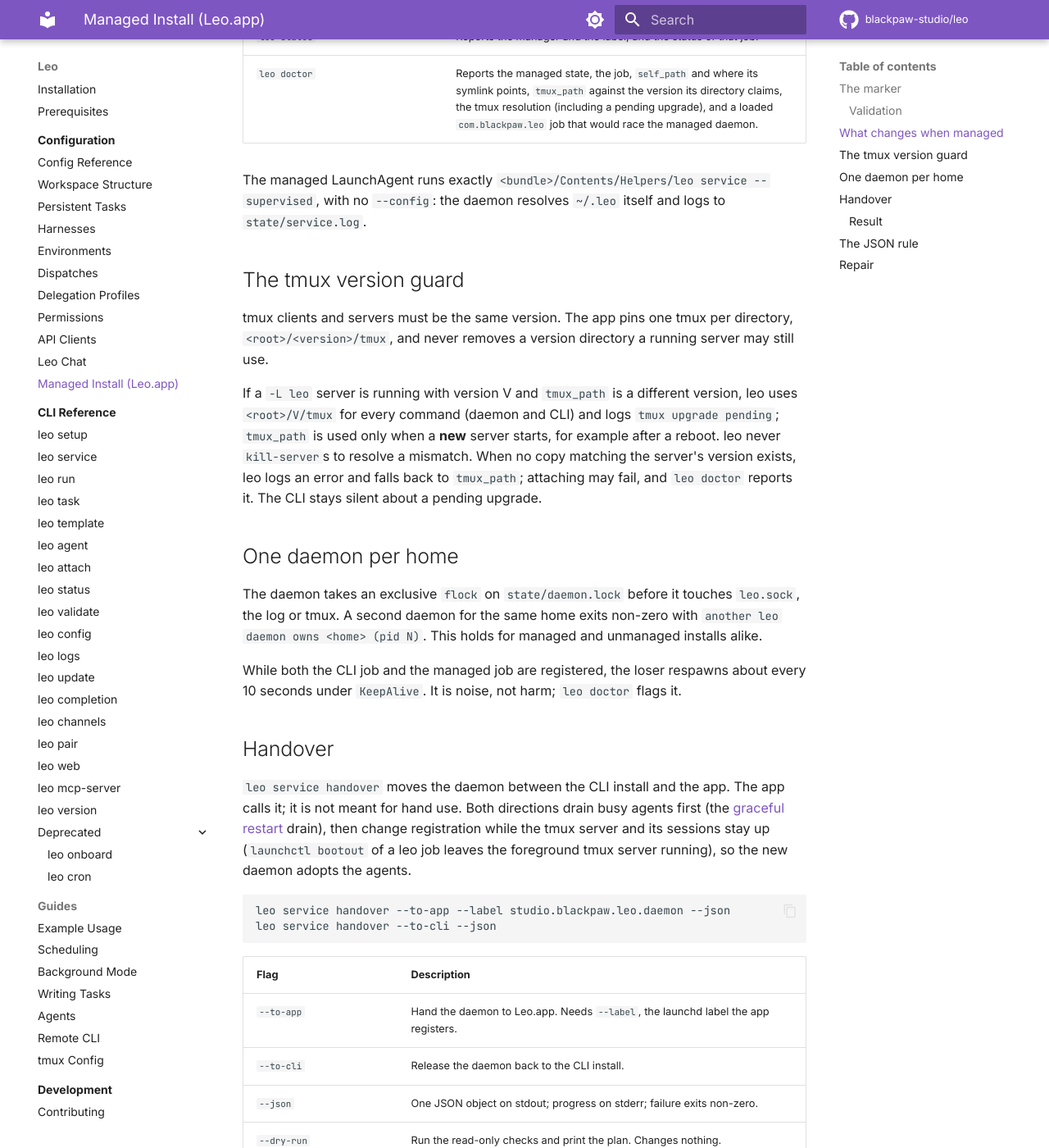
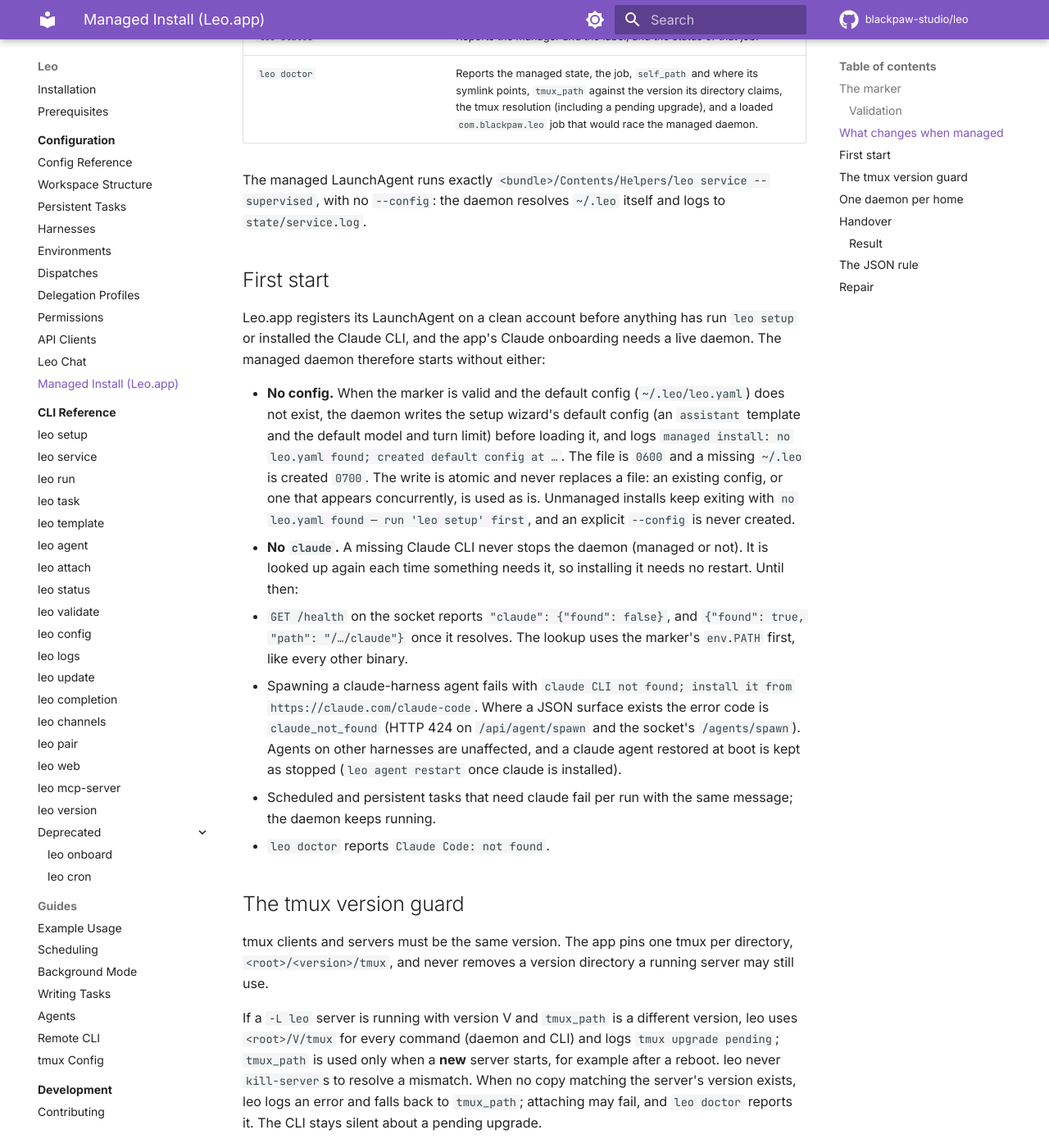
Before and after one commit to blackpaw-studio/leo, an MkDocs documentation site: the page built from docs/configuration/managed-install.md, in a window 1280 px wide and 1400 px high, scrolled down 2148 px. Shown: the whole window at 82% size. Built offline with MkDocs 1.6.1 and Material for MkDocs 9.7.7, drawn with Linux system fonts in a browser that asks for light colours; comment, search, counter and statistics services are not loaded.

Commit message:
docs: document managed first start; add e2e for it
Managed-install page gains a "First start" section (default config creation,
missing-claude behavior, /health claude, claude_not_found). The e2e starts a
managed daemon on an empty account with no claude and checks the config,
found:false, then found:true once claude is installed.

Claude-Session: https://claude.ai/code/session_013aQYgCioWRbK3TmPWnWv9R

```diff
--- a/docs/configuration/managed-install.md
+++ b/docs/configuration/managed-install.md
@@ -67,6 +67,37 @@ to run.
 The managed LaunchAgent runs exactly `<bundle>/Contents/Helpers/leo service
 --supervised`, with no `--config`: the daemon resolves `~/.leo` itself and logs
 to `state/service.log`.
+
+## First start
+
+Leo.app registers its LaunchAgent on a clean account before anything has run
+`leo setup` or installed the Claude CLI, and the app's Claude onboarding needs a
+live daemon. The managed daemon therefore starts without either:
+
+- **No config.** When the marker is valid and the default config
+  (`~/.leo/leo.yaml`) does not exist, the daemon writes the setup wizard's
+  default config (an `assistant` template and the default model and turn
+  limit) before loading it, and logs `managed install: no leo.yaml found;
+  created default config at …`. The file is `0600` and a missing `~/.leo` is
+  created `0700`. The write is atomic and never replaces a file: an existing
+  config, or one that appears concurrently, is used as is. Unmanaged installs
+  keep exiting with `no leo.yaml found — run 'leo setup' first`, and an
+  explicit `--config` is never created.
+- **No `claude`.** A missing Claude CLI never stops the daemon (managed or
+  not). It is looked up again each time something needs it, so installing it
+  needs no restart. Until then:
+  - `GET /health` on the socket reports `"claude": {"found": false}`, and
+    `{"found": true, "path": "/…/claude"}` once it resolves. The lookup uses
+    the marker's `env.PATH` first, like every other binary.
+  - Spawning a claude-harness agent fails with `claude CLI not found; install
+    it from https://claude.com/claude-code`. Where a JSON surface exists the
+    error code is `claude_not_found` (HTTP 424 on `/api/agent/spawn` and the
+    socket's `/agents/spawn`). Agents on other harnesses are unaffected, and a
+    claude agent restored at boot is kept as stopped (`leo agent restart` once
+    claude is installed).
+  - Scheduled and persistent tasks that need claude fail per run with the same
+    message; the daemon keeps running.
+  - `leo doctor` reports `Claude Code: not found`.
 
 ## The tmux version guard
 
```
Also changed, not shown: CHANGELOG.md (+11 -0 lines), 1 other file.
